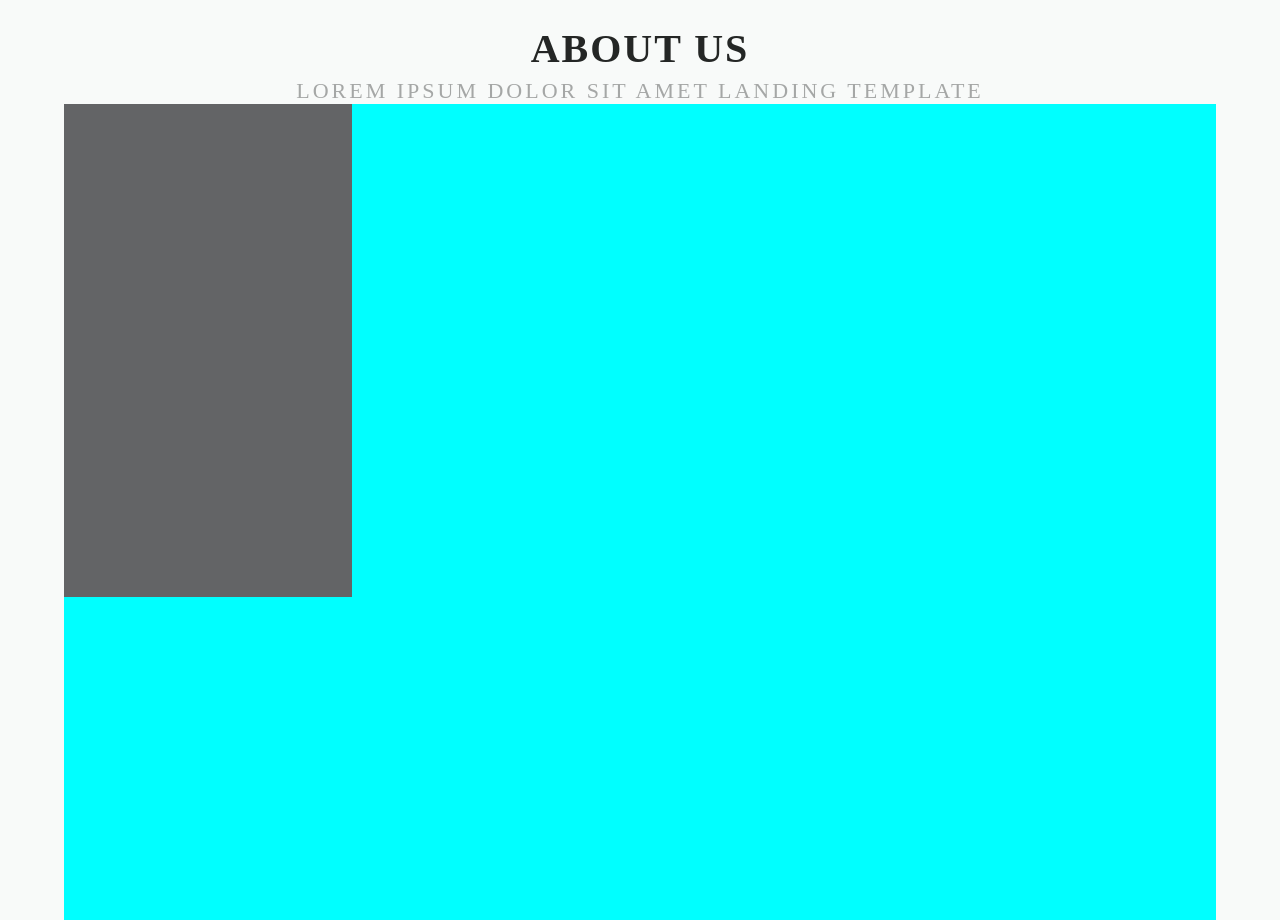
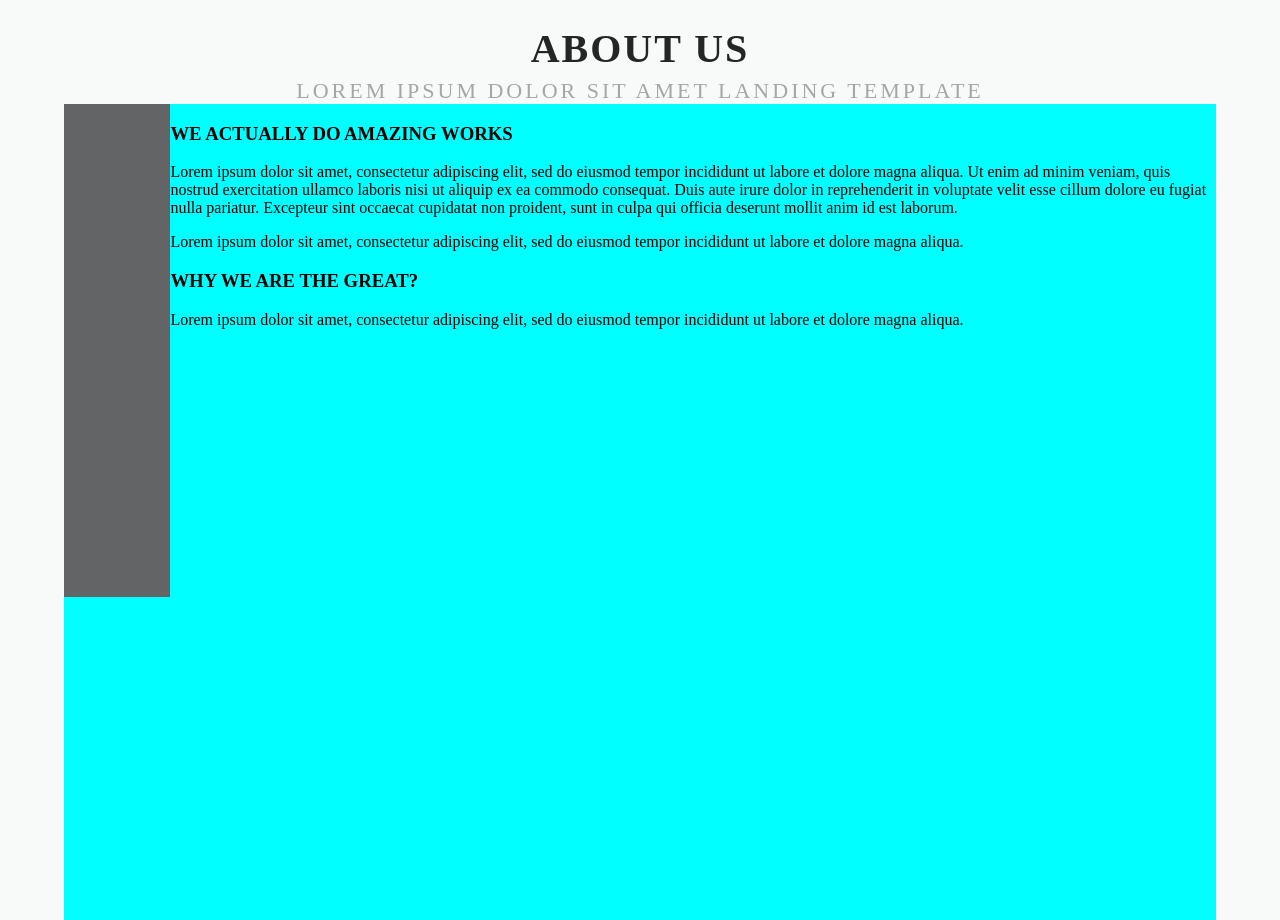
Before and after one commit to Vickender/Shopno, a plain HTML site: page index.html in a window 1280 px wide. Shown: the part 920-1840 px from the top of the page. Drawn offline with Linux system fonts and the light colour scheme; a web font is replaced by a local one.

Commit message:
added text for h3 and ps

```diff
--- a/index.html
+++ b/index.html
@@ -30,11 +30,13 @@
             --><section class="main1">
                 <div class="imagetype1"></div><!--
                 --><div class="textblock1">
-                    <h3></h3><!--
-                    --><p></p><!--
-                    --><p></p><!--
-                    --><h3></h3><!--
-                    --><p></p>
+                    <h3>WE ACTUALLY DO AMAZING WORKS</h3><!--
+                    --><p>Lorem ipsum dolor sit amet, consectetur adipiscing elit, sed do eiusmod tempor incididunt ut labore et dolore magna aliqua. Ut enim ad minim veniam, quis nostrud exercitation ullamco laboris nisi ut aliquip ex ea commodo consequat. Duis aute irure dolor in reprehenderit in voluptate velit esse cillum dolore eu fugiat nulla pariatur. Excepteur sint occaecat cupidatat non proident, sunt in culpa qui officia deserunt mollit anim id est laborum.</p><!--
+                    --><p>Lorem ipsum dolor sit amet, consectetur adipiscing elit, sed do eiusmod tempor incididunt ut labore et dolore magna
+                    aliqua.</p><!--
+                    --><h3>WHY WE ARE THE GREAT?</h3><!--
+                    --><p>Lorem ipsum dolor sit amet, consectetur adipiscing elit, sed do eiusmod tempor incididunt ut labore et dolore magna
+                    aliqua.</p>
                 </div>
             </section>
         </section>
```
